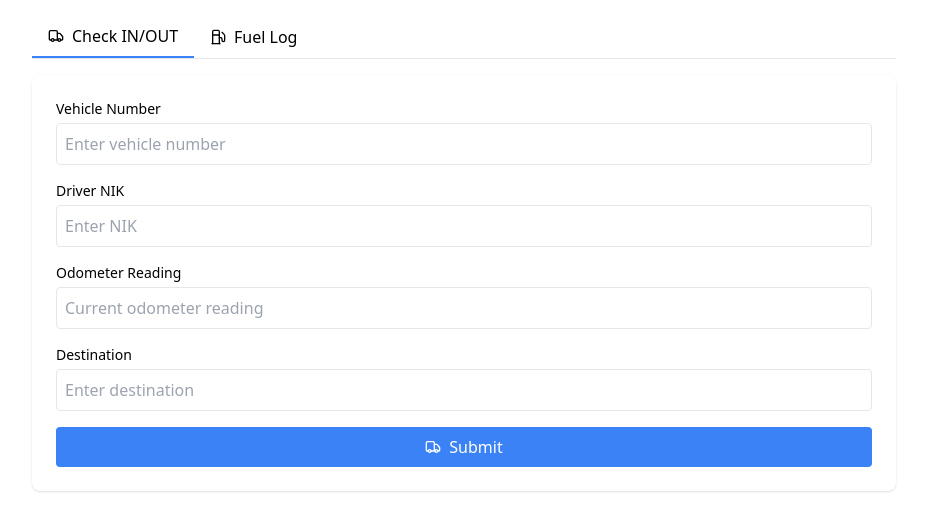
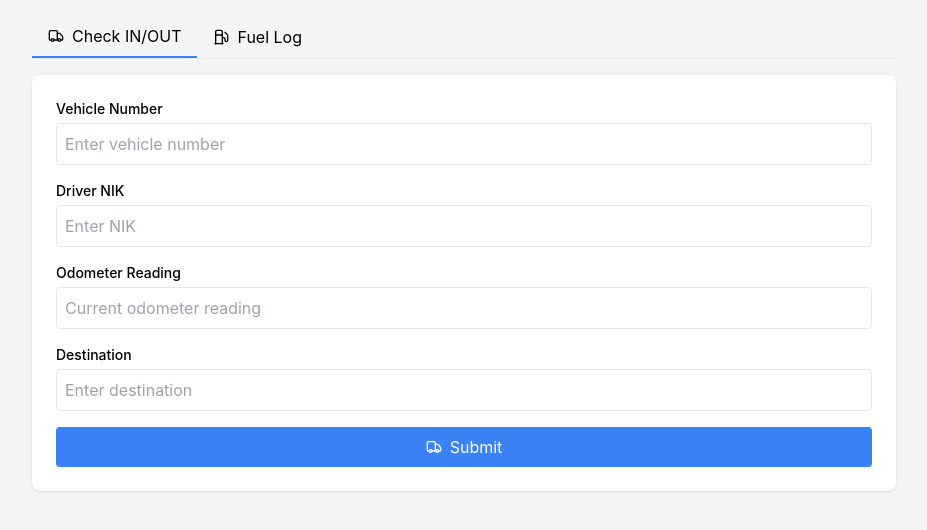
Before and after one commit to Muffin1411-ai/capacity, a React (Create React App) app: page / in a window 1280 px wide. Shown: the top 530 px of the page, without its empty margins (176-1103 px from the left). Built offline with nearby package versions, Linux system fonts and the light colour scheme.

Commit message:
Fixed blank page issue

```diff
--- a/public/index.html
+++ b/public/index.html
@@ -2,42 +2,10 @@
 <html lang="en">
   <head>
     <meta charset="utf-8" />
-    <link rel="icon" href="%PUBLIC_URL%/favicon.ico" />
     <meta name="viewport" content="width=device-width, initial-scale=1" />
-    <meta name="theme-color" content="#000000" />
-    <meta
-      name="description"
-      content="Web site created using create-react-app"
-    />
-    <link rel="apple-touch-icon" href="%PUBLIC_URL%/logo192.png" />
-    <!--
-      manifest.json provides metadata used when your web app is installed on a
-      user's mobile device or desktop. See https://developers.google.com/web/fundamentals/web-app-manifest/
-    -->
-    <link rel="manifest" href="%PUBLIC_URL%/manifest.json" />
-    <!--
-      Notice the use of %PUBLIC_URL% in the tags above.
-      It will be replaced with the URL of the `public` folder during the build.
-      Only files inside the `public` folder can be referenced from the HTML.
-
-      Unlike "/favicon.ico" or "favicon.ico", "%PUBLIC_URL%/favicon.ico" will
-      work correctly both with client-side routing and a non-root public URL.
-      Learn how to configure a non-root public URL by running `npm run build`.
-    -->
-    <title>React App</title>
+    <title>DC Monitor</title>
   </head>
   <body>
-    <noscript>You need to enable JavaScript to run this app.</noscript>
     <div id="root"></div>
-    <!--
-      This HTML file is a template.
-      If you open it directly in the browser, you will see an empty page.
-
-      You can add webfonts, meta tags, or analytics to this file.
-      The build step will place the bundled scripts into the <body> tag.
-
-      To begin the development, run `npm start` or `yarn start`.
-      To create a production bundle, use `npm run build` or `yarn build`.
-    -->
   </body>
 </html>
--- a/src/index.css
+++ b/src/index.css
@@ -1,3 +1,13 @@
 @tailwind base;
 @tailwind components;
 @tailwind utilities;
+
+body {
+  margin: 0;
+  font-family: -apple-system, BlinkMacSystemFont, 'Segoe UI', 'Roboto', 'Oxygen',
+    'Ubuntu', 'Cantarell', 'Fira Sans', 'Droid Sans', 'Helvetica Neue',
+    sans-serif;
+  -webkit-font-smoothing: antialiased;
+  -moz-osx-font-smoothing: grayscale;
+  background-color: #f3f4f6;
+}
--- a/src/index.js
+++ b/src/index.js
@@ -2,7 +2,6 @@
 import ReactDOM from 'react-dom/client';
 import './index.css';
 import App from './App';
-import reportWebVitals from './reportWebVitals';
 
 const root = ReactDOM.createRoot(document.getElementById('root'));
 root.render(
@@ -10,8 +9,3 @@
     <App />
   </React.StrictMode>
 );
-
-// If you want to start measuring performance in your app, pass a function
-// to log results (for example: reportWebVitals(console.log))
-// or send to an analytics endpoint. Learn more: https://bit.ly/CRA-vitals
-reportWebVitals();
```
